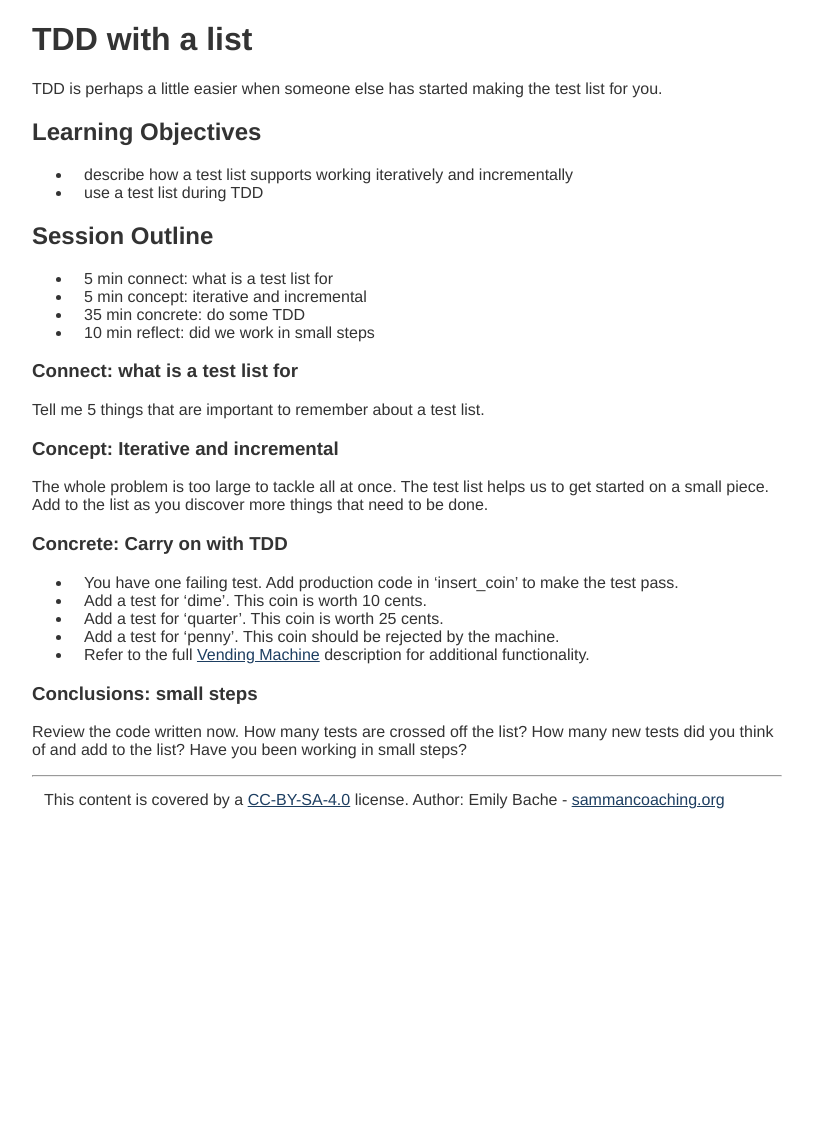
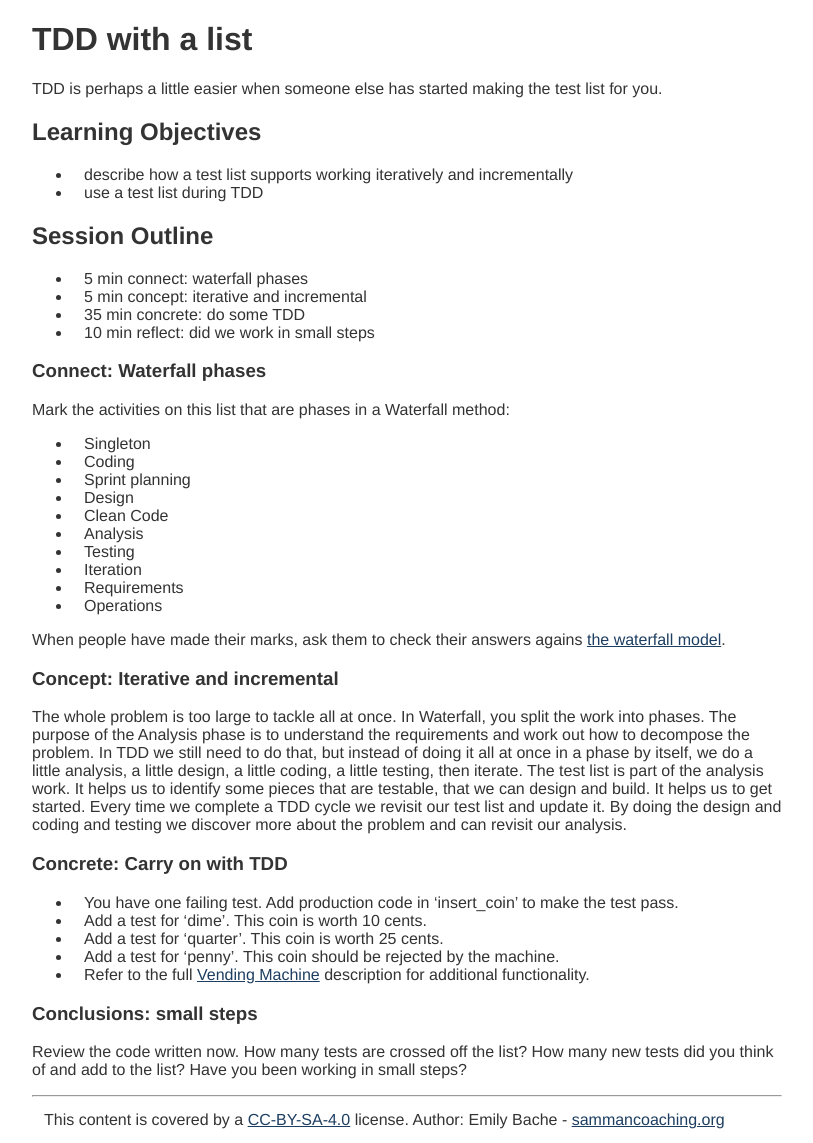
Before and after one commit to sammancoaching/website, a Jekyll site: the page built from _learning_hours/small_steps/tdd_with_a_list.md, in a window 1280 px wide. Shown: the whole page, without its empty margins (233-1046 px from the left). Built offline with Jekyll 4.4.1, drawn with Linux system fonts in a browser that asks for light colours; before the commit the page ends 900 px from its top, so only the background shows below that.

Commit message:
update test list with waterfall connect

```diff
--- a/_learning_hours/small_steps/tdd_with_a_list.md
+++ b/_learning_hours/small_steps/tdd_with_a_list.md
@@ -16,19 +16,32 @@ TDD is perhaps a little easier when someone else has started making the test lis
 
 ## Session Outline
 
-* 5 min connect: what is a test list for
+* 5 min connect: waterfall phases
 * 5 min concept: iterative and incremental
 * 35 min concrete: do some TDD
 * 10 min reflect: did we work in small steps
 
 
-### Connect: what is a test list for
+### Connect: Waterfall phases
 
-Tell me 5 things that are important to remember about a test list.
+Mark the activities on this list that are phases in a Waterfall method:
+
+* Singleton
+* Coding
+* Sprint planning
+* Design
+* Clean Code
+* Analysis
+* Testing
+* Iteration
+* Requirements
+* Operations
+
+When people have made their marks, ask them to check their answers agains [the waterfall model](https://en.wikipedia.org/wiki/Waterfall_model#Model).
 
 ### Concept: Iterative and incremental
 
-The whole problem is too large to tackle all at once. The test list helps us to get started on a small piece. Add to the list as you discover more things that need to be done.
+The whole problem is too large to tackle all at once. In Waterfall, you split the work into phases. The purpose of the Analysis phase is to understand the requirements and work out how to decompose the problem. In TDD we still need to do that, but instead of doing it all at once in a phase by itself, we do a little analysis, a little design, a little coding, a little testing, then iterate. The test list is part of the analysis work. It helps us to identify some pieces that are testable, that we can design and build. It helps us to get started. Every time we complete a TDD cycle we revisit our test list and update it. By doing the design and coding and testing we discover more about the problem and can revisit our analysis.
 
 ### Concrete: Carry on with TDD
 
```
